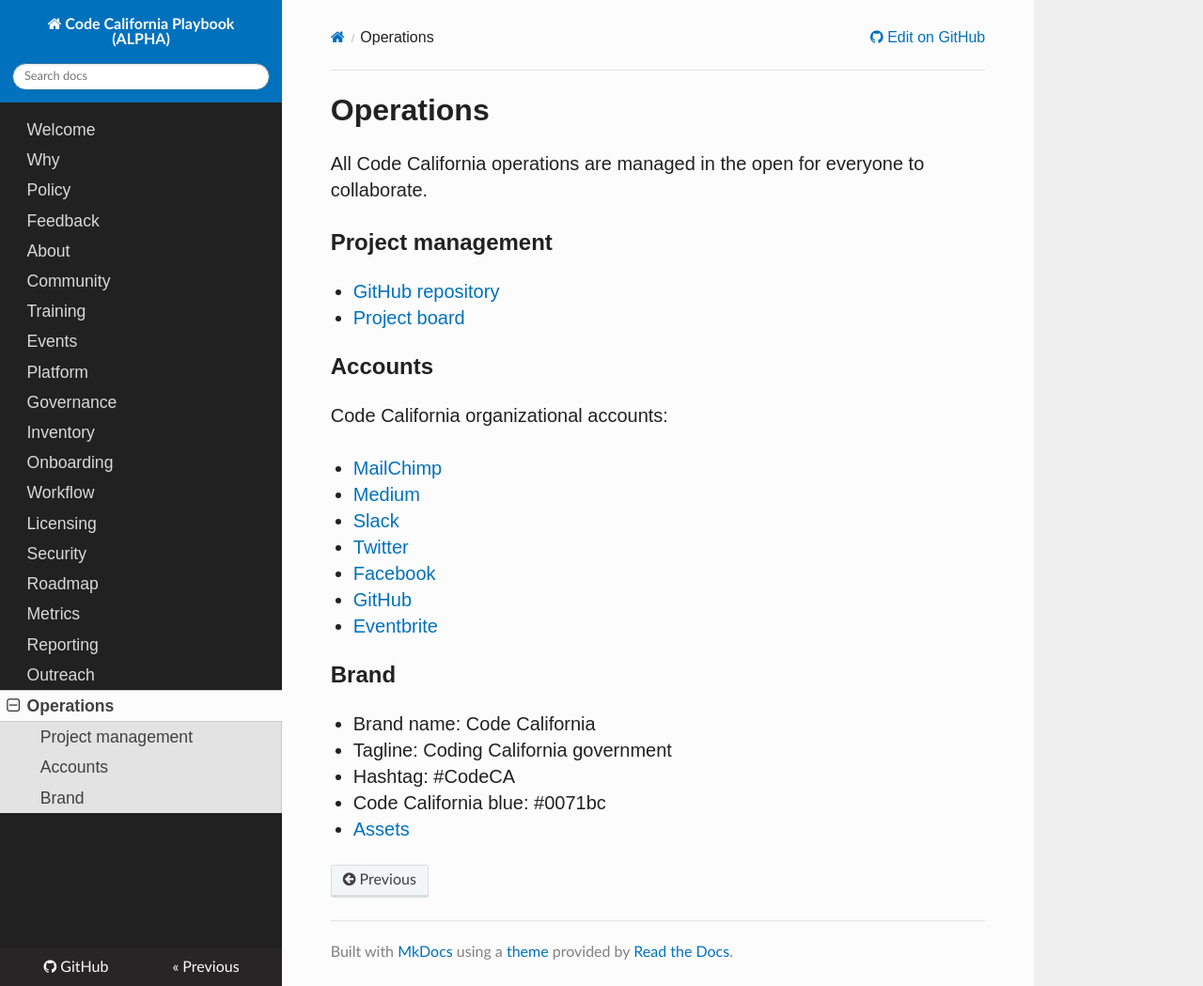
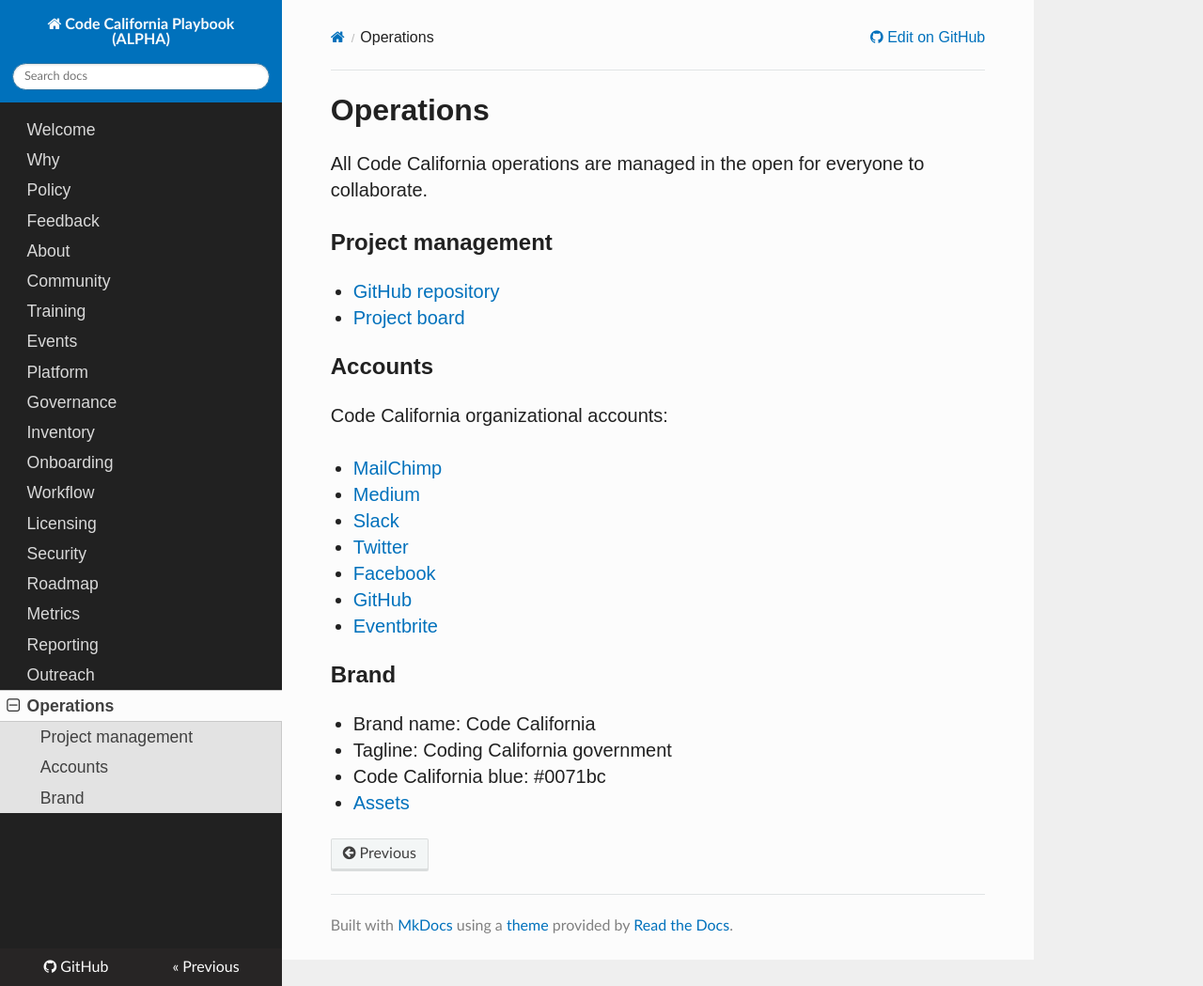
Before and after one commit to CA-CODE-Works/playbook, an MkDocs documentation site: the page built from docs/operations.md, in a window 1280 px wide and 1049 px high. Shown: the whole window at 94% size. Built offline with MkDocs 1.6.1, drawn with Linux system fonts in a browser that asks for light colours; nearby versions of some CDN libraries; old or Windows-style settings are respelled for this version of MkDocs.

Commit message:
Update operations.md

```diff
--- a/docs/operations.md
+++ b/docs/operations.md
@@ -32,8 +32,6 @@ Code California organizational accounts:
 
 * Tagline: Coding California government
 
-* Hashtag: #CodeCA
-
 * Code California blue: #0071bc
 
 * [Assets](https://github.com/cagov/codecagov/tree/master/assets)
```
